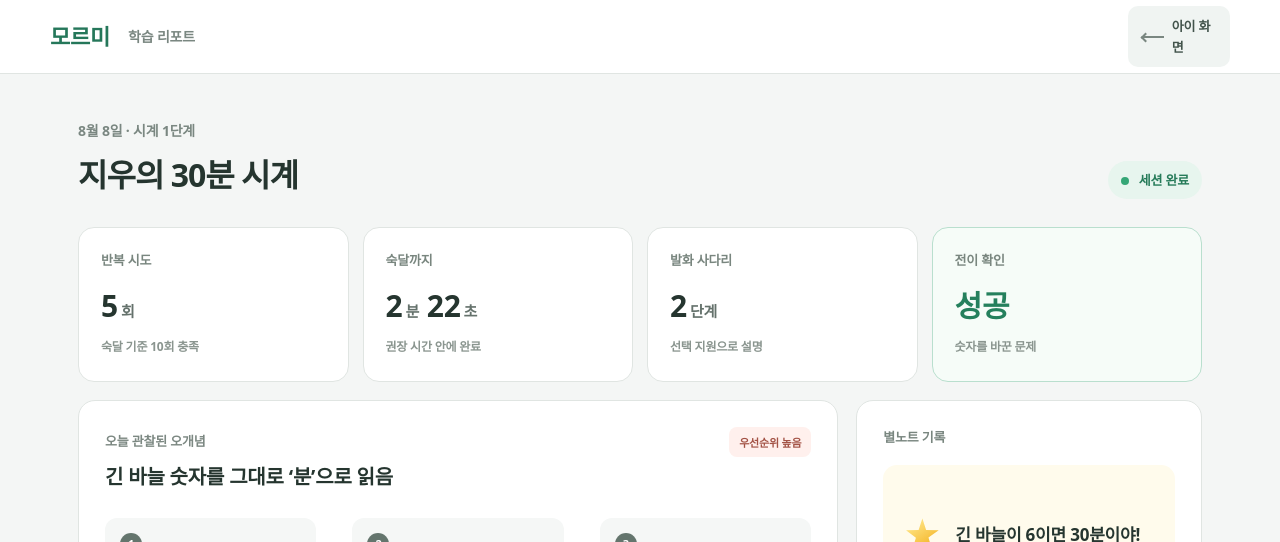
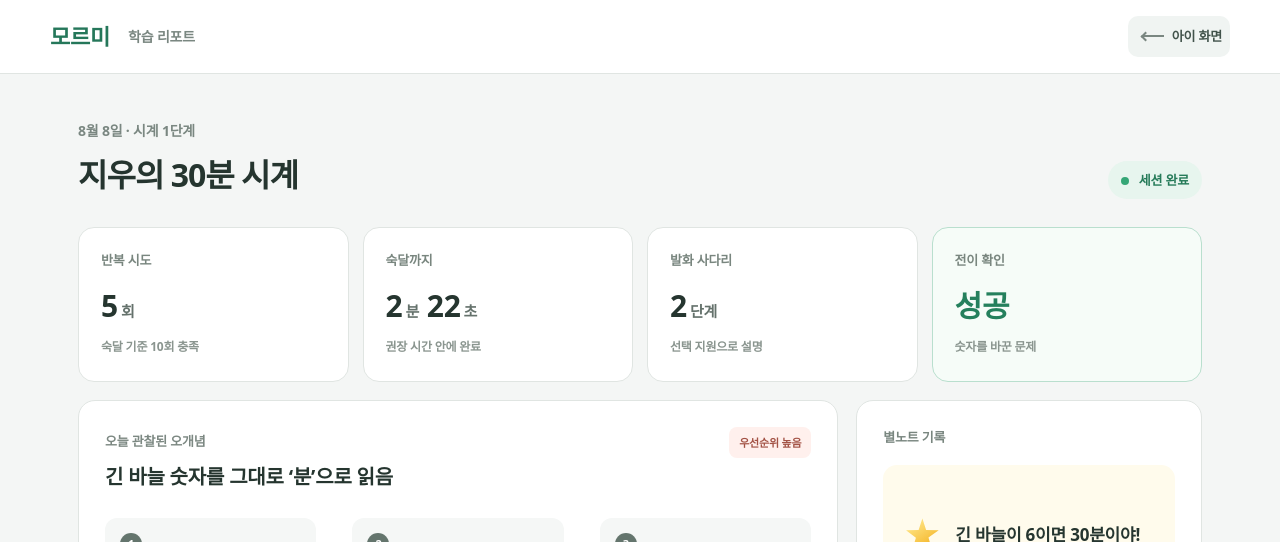
Before and after one commit to flyai-y2s2/mormy_v3, a Next.js app in the folder mormi-web/: page /report in a window 1280 px wide. Shown: the top 542 px of the page. Built offline with nearby package versions, Linux system fonts and the light colour scheme.

Commit message:
Prevent report labels from wrapping

```diff
--- a/mormi-web/app/globals.css
+++ b/mormi-web/app/globals.css
@@ -295,16 +295,16 @@ button:focus-visible, a:focus-visible { outline: 4px solid rgba(66, 165, 128, 0.
 
 /* Adult report */
 .report-page { min-height: 100vh; color: #25352f; background: #f4f6f5; }
-.report-header { height: 74px; padding: 0 max(32px, calc((100vw - 1180px)/2)); display: flex; align-items: center; justify-content: space-between; border-bottom: 1px solid #e0e5e2; background: white; }.report-header > div { display:flex; align-items:center; gap:18px; }.report-brand { color:#25775a; text-decoration:none; font-size:22px; font-weight:900; }.report-header span { color:#7a8781; font-size:14px; }.back-to-child { padding:10px 14px; border-radius:10px; color:#42534b; background:#f0f4f2; text-decoration:none; font-size:13px; font-weight:800; display:flex; align-items:center; gap:8px; }
+.report-header { height:74px; padding:0 max(32px, calc((100vw - 1180px)/2)); display:flex; align-items:center; justify-content:space-between; gap:12px; border-bottom:1px solid #e0e5e2; background:white; }.report-header > div { min-width:0; display:flex; align-items:center; gap:18px; }.report-brand { color:#25775a; text-decoration:none; font-size:22px; font-weight:900; }.report-header span { color:#7a8781; font-size:14px; }.back-to-child { min-width:max-content; padding:10px 14px; flex:0 0 auto; border-radius:10px; color:#42534b; background:#f0f4f2; text-decoration:none; font-size:13px; font-weight:800; display:flex; align-items:center; gap:8px; white-space:nowrap; word-break:keep-all; }
 .report-icon { width:22px; height:22px; display:inline-block; position:relative; flex:0 0 22px; }
 .report-icon--star { width:34px; height:34px; flex-basis:34px; filter:drop-shadow(0 3px 2px rgba(150,100,20,.14)); }
 .report-icon--refresh { width:23px; height:23px; border:3px solid #2f775c; border-left-color:transparent; border-radius:50%; }
 .report-icon--refresh::after { content:""; position:absolute; left:-4px; top:-1px; border:5px solid transparent; border-right-color:#2f775c; transform:rotate(28deg); }
 .report-icon--arrow { width:16px; height:2px; align-self:center; border:0; background:currentColor; transform:rotate(180deg); }
 .report-icon--arrow::after { content:""; width:7px; height:7px; position:absolute; right:0; top:-3px; border-top:2px solid currentColor; border-right:2px solid currentColor; transform:rotate(45deg); }
-.report-container { max-width: 1180px; margin: 0 auto; padding: 46px 28px 80px; }.report-title-row { display:flex; justify-content:space-between; align-items:end; margin-bottom:28px; }.report-title-row p { margin:0 0 8px; color:#7a8781; font-size:14px; }.report-title-row h1 { margin:0; font-size:32px; letter-spacing:-1px; }.session-status { padding:9px 13px; border-radius:20px; color:#267b59; background:#e7f5ee; font-size:13px; font-weight:800; }.session-status i { width:8px; height:8px; display:inline-block; margin-right:7px; border-radius:50%; background:#35a676; }
+.report-container { max-width:1180px; margin:0 auto; padding:46px 28px 80px; }.report-title-row { display:flex; justify-content:space-between; align-items:end; gap:14px; margin-bottom:28px; }.report-title-row > div:first-child { min-width:0; }.report-title-row p { margin:0 0 8px; color:#7a8781; font-size:14px; }.report-title-row h1 { margin:0; font-size:32px; letter-spacing:-1px; overflow-wrap:anywhere; }.session-status { min-width:max-content; padding:9px 13px; flex:0 0 auto; border-radius:20px; color:#267b59; background:#e7f5ee; font-size:13px; font-weight:800; white-space:nowrap; word-break:keep-all; }.session-status i { width:8px; height:8px; display:inline-block; margin-right:7px; border-radius:50%; background:#35a676; }
 .report-metrics { display:grid; grid-template-columns:repeat(4,1fr); gap:14px; margin-bottom:18px; }.report-metrics article { min-height:155px; padding:22px; border:1px solid #e0e5e2; border-radius:16px; background:#fff; }.report-metrics article > span, .report-panel > span { display:block; color:#79867f; font-size:13px; font-weight:700; }.report-metrics strong { display:block; margin:13px 0 8px; font-size:30px; }.report-metrics small { margin-left:3px; color:#65726c; font-size:15px; font-weight:700; }.report-metrics p { margin:0; color:#8a958f; font-size:12px; }.report-metrics .metric-success { border-color:#b9dfce; background:#f6fcf8; }.metric-success strong { color:#25805d; }
-.report-grid { display:grid; grid-template-columns:1.65fr .75fr; gap:18px; }.report-panel { padding:26px; border:1px solid #e0e5e2; border-radius:17px; background:#fff; }.panel-heading { display:flex; justify-content:space-between; gap:20px; }.panel-heading span { color:#7c8882; font-size:13px; }.panel-heading h2 { margin:7px 0 0; font-size:20px; }.panel-heading b { height:30px; padding:7px 10px; border-radius:8px; color:#a35245; background:#fff0ed; font-size:11px; }
+.report-grid { display:grid; grid-template-columns:1.65fr .75fr; gap:18px; }.report-panel { padding:26px; border:1px solid #e0e5e2; border-radius:17px; background:#fff; }.panel-heading { display:flex; align-items:flex-start; justify-content:space-between; gap:20px; }.panel-heading > div { min-width:0; }.panel-heading span { color:#7c8882; font-size:13px; }.panel-heading h2 { margin:7px 0 0; font-size:20px; overflow-wrap:anywhere; }.panel-heading b { min-width:max-content; min-height:30px; padding:7px 10px; flex:0 0 auto; border-radius:8px; color:#a35245; background:#fff0ed; font-size:11px; white-space:nowrap; word-break:keep-all; }
 .misconception-flow { display:grid; grid-template-columns:1fr 24px 1fr 24px 1fr; align-items:center; gap:6px; margin:26px 0 20px; }.misconception-flow > div { min-height:94px; padding:15px; border-radius:12px; background:#f5f7f6; }.misconception-flow i { width:22px; height:22px; margin-bottom:9px; display:grid; place-items:center; border-radius:50%; color:white; background:#64756d; font-size:11px; font-style:normal; }.misconception-flow span { display:block; margin-bottom:4px; color:#849089; font-size:11px; }.misconception-flow strong { font-size:13px; }.misconception-flow em { color:#9aa59f; font-style:normal; text-align:center; }.observation-note { margin:0; padding:14px 16px; border-left:3px solid #5c9d81; color:#516159; background:#f2f7f4; font-size:13px; line-height:1.5; }
 .note-panel { position:relative; }.mini-star-note { min-height:140px; margin:18px 0 12px; padding:22px; display:flex; align-items:center; gap:16px; border-radius:14px; background:#fffbec; }.mini-star-note p { margin:0; line-height:1.55; font-size:17px; }.mini-star-note strong { color:#e0705c; }.note-panel small { color:#4f8a71; font-weight:700; }
 .next-card { margin-top:18px; padding:20px 24px; display:grid; grid-template-columns:48px 1fr auto; align-items:center; gap:18px; border:1px solid #dbe3df; border-radius:16px; background:#eef4f1; }.next-icon { width:44px; height:44px; display:grid; place-items:center; border-radius:12px; color:#2a7257; background:#d7e9e1; }.next-card span { color:#76847d; font-size:12px; }.next-card h3 { margin:4px 0; font-size:17px; }.next-card p { margin:0; color:#78857e; font-size:12px; }.next-card > b { padding:8px 11px; border-radius:8px; color:#2f775c; background:#d6eae1; font-size:11px; }
```
